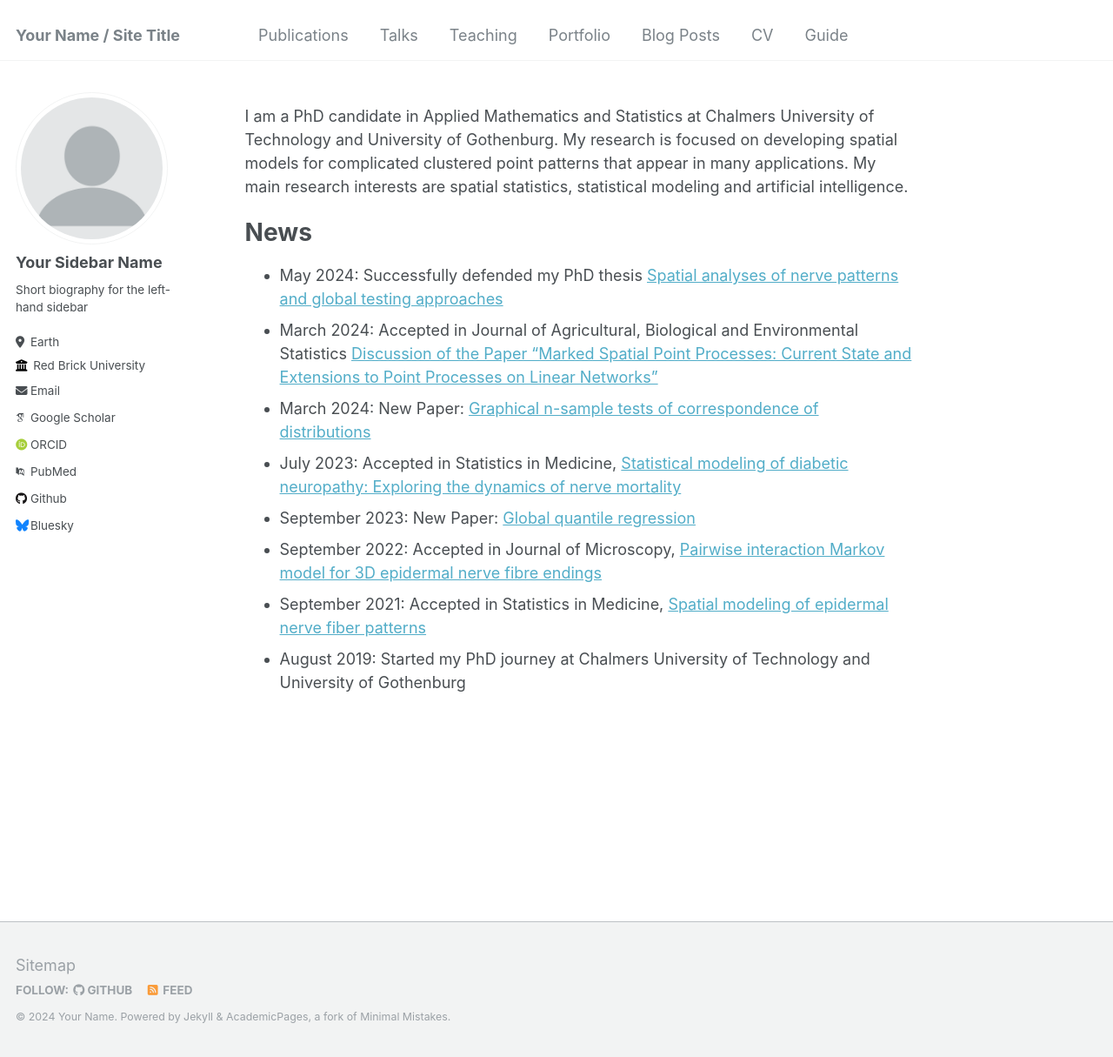
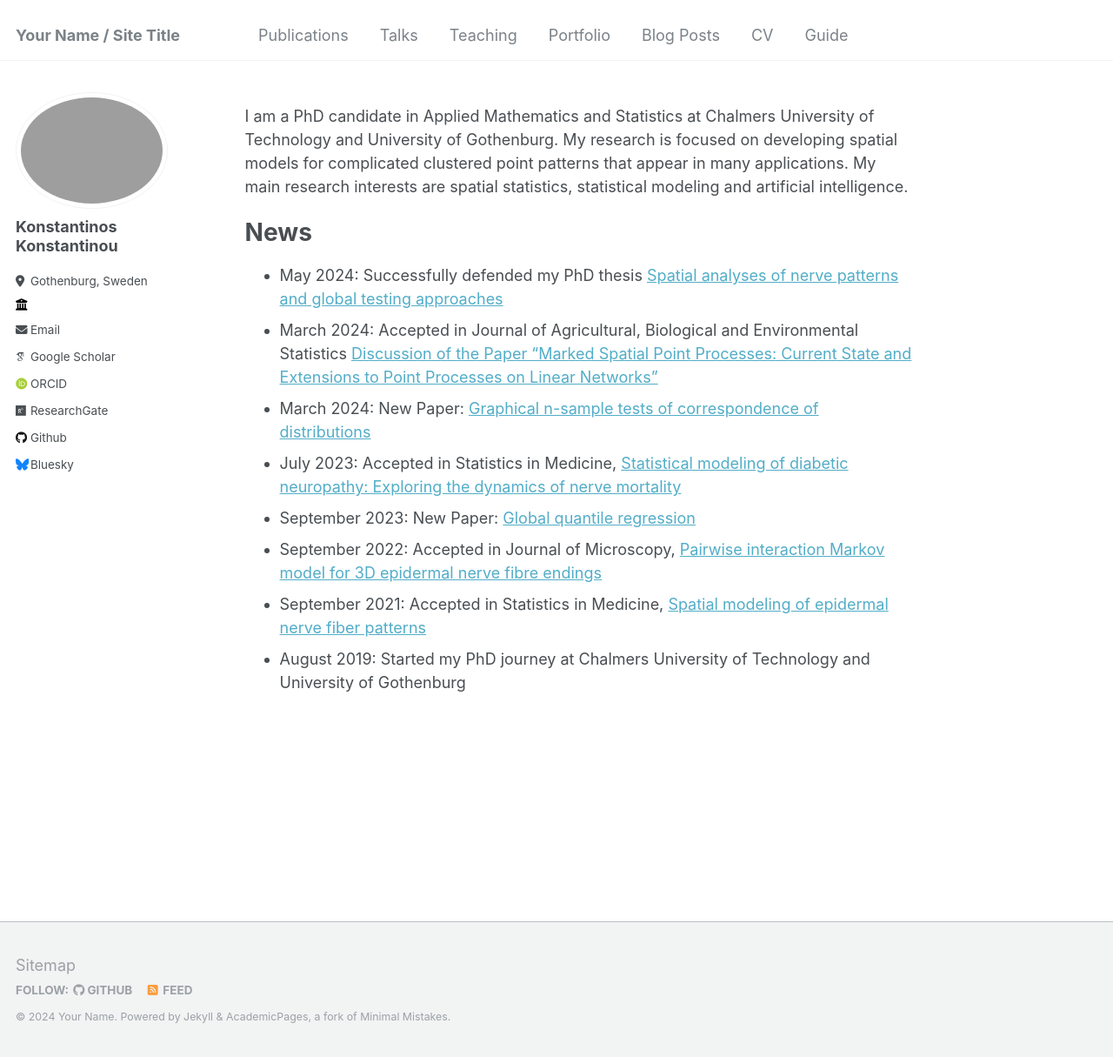
Before and after one commit to KKonstantinos/KKonstantinos.github.io, a Jekyll site: the page built from _pages/about.md, in a window 1280 px wide and 1215 px high. Shown: the whole window at 87% size. Built offline with Jekyll 4.4.1, drawn with Linux system fonts in a browser that asks for light colours; some web fonts are replaced.

Commit message:
Update _config.yml
updated config.yml

```diff
--- a/_config.yml
+++ b/_config.yml
@@ -21,23 +21,23 @@ repository               : "academicpages/academicpages.github.io"
 #               Additional customization can be done by editing /_includes/author-profile.html
 author:
   # Biographic information
-  avatar           : "profile.png"
-  name             : "Your Sidebar Name"
+  avatar           : "profile.jpg"
+  name             : "Konstantinos Konstantinou"
   pronouns         : # example: "she/her"
-  bio              : "Short biography for the left-hand sidebar"
-  location         : "Earth"
-  employer         : "Red Brick University"
+  bio              : ""
+  location         : "Gothenburg, Sweden"
+  employer         : ""
   uri              : # URL
-  email            : "none@example.org"
+  email            : "kkonstantinos1993@gmail.com"
 
   # Academic websites
   arxiv            : # URL - Update with the correct link to your profile
-  googlescholar    : "https://scholar.google.com/citations?user=PS_CX0AAAAAJ"
+  googlescholar    : "https://scholar.google.com/citations?user=jEDh_u4AAAAJ&hl=en"
   impactstory      : # URL
-  orcid            : "http://orcid.org/yourorcidurl"
+  orcid            : "https://orcid.org/0000-0003-3549-5851"
   semantic         : # URL
-  pubmed           : "https://www.ncbi.nlm.nih.gov/pubmed/?term=john+snow"
-  researchgate     : # URL
+  pubmed           : # URL
+  researchgate     : "https://www.researchgate.net/profile/Konstantinos-Konstantinou-6"
 
   # Repositories and software development
   bitbucket        : # Username - Update with your username on the site
```
